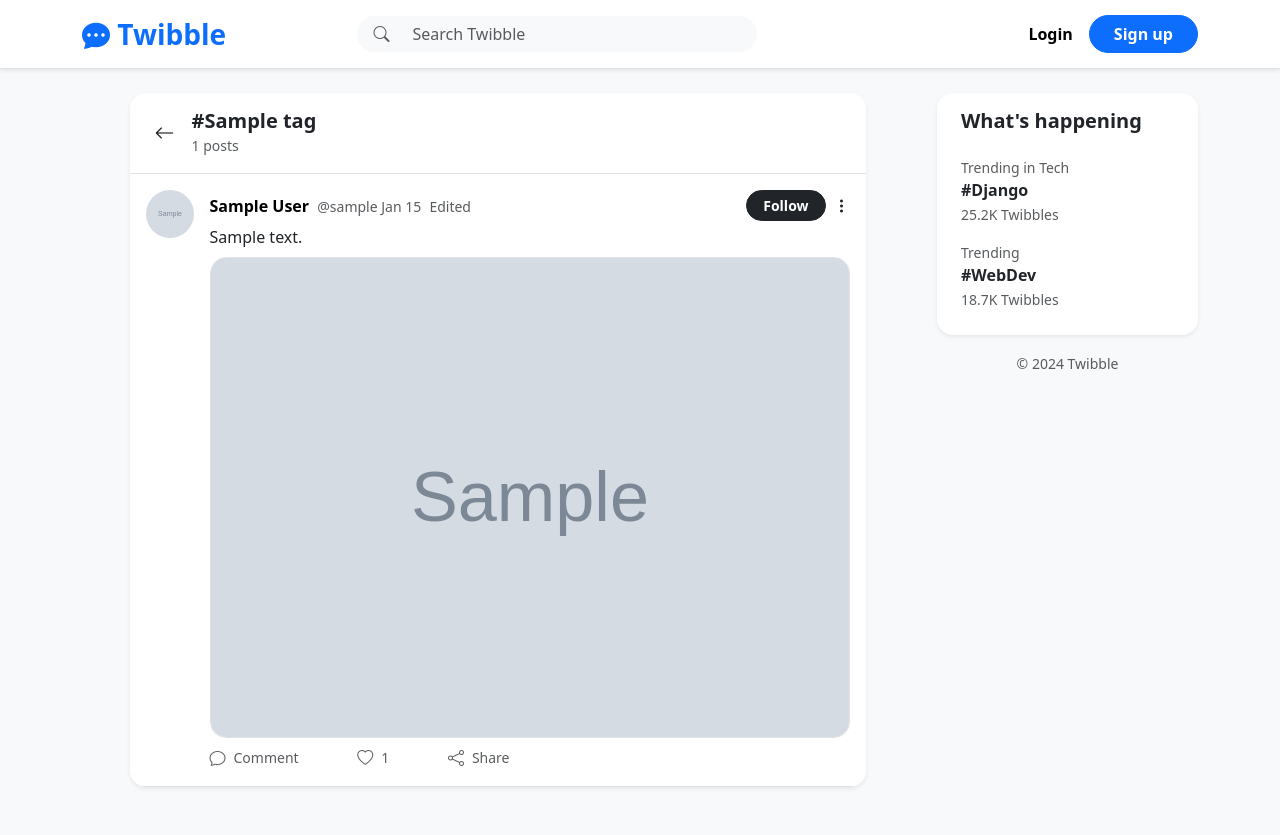
After one commit to DevMohammad-SA/Twibble, a Django app: a page that uses tweets/templates/tweets/tag_detail.html in a window 1280 px wide. The commit adds this page. Run offline with Django 5.2, Linux system fonts and the light colour scheme; tables that the repository leaves empty hold one stand-in row (values such as "Sample post"); grey boxes marked "Sample" are stand-in pictures; parts of the project's set-up code (start-up, migrations or seed data) failed here and were passed over; some libraries are stand-ins or nearby versions.

Commit message:
feat(tweets): implement hashtag support with unicode compatibility
- Create `Tag` model and add ManyToMany relationship to `Tweet`.
- Implement automatic hashtag extraction in `Tweet.save()` logic.
- Add `tag_view` and `tag_detail.html` template to list tweets by tag.
- Create `hashtag_links` template filter to render clickable hashtag links in feeds.
- Update `_tweet_card.html` to use the new hashtag filter.
- Configure URL routing and `Tag` model to support non-ASCII characters (e.g., Arabic hashtags).

```diff
--- a/tweets/models.py
+++ b/tweets/models.py
@@ -1,8 +1,18 @@
 from django.db import models
+import re
 
 from users.models import TwibbleUser
 
 # Create your models here.
+
+
+class Tag(models.Model):
+    name = models.CharField(max_length=50, unique=True)
+    slug = models.SlugField(max_length=50, unique=True, allow_unicode=True)
+    created_at = models.DateTimeField(auto_now_add=True)
+
+    def __str__(self):
+        return self.name
 
 
 class Tweet(models.Model):
@@ -20,6 +30,22 @@ class Tweet(models.Model):
     )
     likes = models.ManyToManyField(TwibbleUser, related_name="liked_tweets", blank=True)
     image = models.ImageField(upload_to="tweet_images/", null=True, blank=True)
+    tags = models.ManyToManyField(Tag, blank=True, related_name="tweets")
+
+    # extract tags automatically
+    def save(self, *args, **kwargs):
+        super().save(*args, **kwargs)
+        self.tags.clear()
+
+        # find hashtags in the text
+        # what 're' does here is that it will match the strin that started with # and followed by alphanumeric chars
+        hashtags = re.findall(r"#(\w+)", self.text)
+        # create or get the tags and add them
+        for tag_name in hashtags:
+            tag, created = Tag.objects.get_or_create(
+                slug=tag_name.lower(), defaults={"name": tag_name}
+            )
+            self.tags.add(tag)
 
     def __str__(self):
         return self.text
--- a/tweets/templates/tweets/_tweet_card.html
+++ b/tweets/templates/tweets/_tweet_card.html
@@ -1,3 +1,4 @@
+{%load tweet_extras %}
 <div class="p-3 border-bottom" id="tweet-{{tweet.id}}">
     {% if tweet.is_pinned %}
     {% if request.resolver_match.url_name == "profile" %}
@@ -86,7 +87,7 @@
         </div>
 
         <a href="{% url 'tweets:detail' tweet.id %}" class="d-block text-decoration-none text-body">
-          <p class="mb-2 text-break fs-6">{{ tweet.text }}</p>
+          <p class="mb-2 text-break fs-6">{{ tweet.text|hashtag_links}}</p>
           {% if tweet.image %}
             <div class="mb-2 mt-2">
               <img src="{{tweet.image.url}}"
--- /dev/null
+++ b/tweets/templates/tweets/tag_detail.html
@@ -0,0 +1,28 @@
+{% extends 'base.html' %}
+
+{% block title %}#{{ tag.name }} - Twibble{% endblock %}
+
+{% block content %}
+<div class="p-3 border-bottom sticky-top bg-body" style="z-index: 10;">
+  <div class="d-flex align-items-center">
+    <a href="{% url 'home' %}" class="btn btn-icon btn-sm rounded-circle me-2">
+      <i class="bi bi-arrow-left fs-5"></i>
+    </a>
+    <div>
+      <h5 class="fw-bold mb-0">#{{ tag.name }}</h5>
+      <small class="text-muted">{{ tweets.count }} posts</small>
+    </div>
+  </div>
+</div>
+
+<div id="tweets-feed">
+  {% for tweet in tweets %}
+  {% include "tweets/_tweet_card.html" with tweet=tweet %}
+  {% empty %}
+  <div class="text-center py-5">
+    <h4 class="fw-bold text-secondary">No tweets yet</h4>
+    <p class="text-muted">Be the first to post with #{{ tag.name }}!</p>
+  </div>
+  {% endfor %}
+</div>
+{% endblock %}
--- /dev/null
+++ b/tweets/templatetags/tweet_extras.py
@@ -0,0 +1,20 @@
+import re
+from django import template
+from django.urls import reverse
+from django.utils.safestring import mark_safe
+
+register = template.Library()
+
+
+@register.filter
+def hashtag_links(text):
+    # convert hastags into clickable links
+    def replace_hashtag(match):
+        tag_slug = match.group(1).lower()
+        # Create the URL for this tag
+        url = reverse("tweets:tag", args=[tag_slug])
+        return f'<a href="{url}" class="text-primary text-decoration-none">#{match.group(1)}</a>'
+
+    # Regex finds # followed by word characters
+    # We use mark_safe so Django renders the HTML <a> tag instead of escaping it
+    return mark_safe(re.sub(r"#(\w+)", replace_hashtag, text))
--- a/tweets/urls.py
+++ b/tweets/urls.py
@@ -12,4 +12,5 @@ urlpatterns = [
     path("pin/<int:pk>/", views.pin_post_view, name="pin"),
     path("edit/<int:tweet_id>", views.edit_tweet_view, name="edit"),
     path("<int:pk>/reply/", views.reply_view, name="reply"),
+    path("tag/<str:slug>/", views.tag_view, name="tag"),
 ]
--- a/tweets/views.py
+++ b/tweets/views.py
@@ -4,7 +4,7 @@ from django.http import HttpResponse, HttpResponseRedirect
 from django.shortcuts import get_object_or_404, redirect, render
 from django.template.loader import render_to_string
 
-from .models import Tweet
+from .models import Tweet, Tag
 from .forms import TweetForm
 from django.contrib.auth.decorators import login_required
 
@@ -163,3 +163,12 @@ def reply_view(request, pk):
             return HttpResponse(html)
         return redirect("tweets:detail", pk=parent_tweet.pk)
     return redirect("tweets:detail", pk=parent_tweet.pk)
+
+
+def tag_view(request, slug):
+    tag = get_object_or_404(Tag, slug=slug)
+
+    # get all the tweets connected to this tag
+    tweets = tag.tweets.all().order_by("-created_at")
+
+    return render(request, "tweets/tag_detail.html", {"tag": tag, "tweets": tweets})
```
Also changed, not shown: tweets/migrations/0009_tag_tweet_tags.py (added), tweets/migrations/0010_alter_tag_slug.py (added), tweets/templatetags/__init__.py (added).
